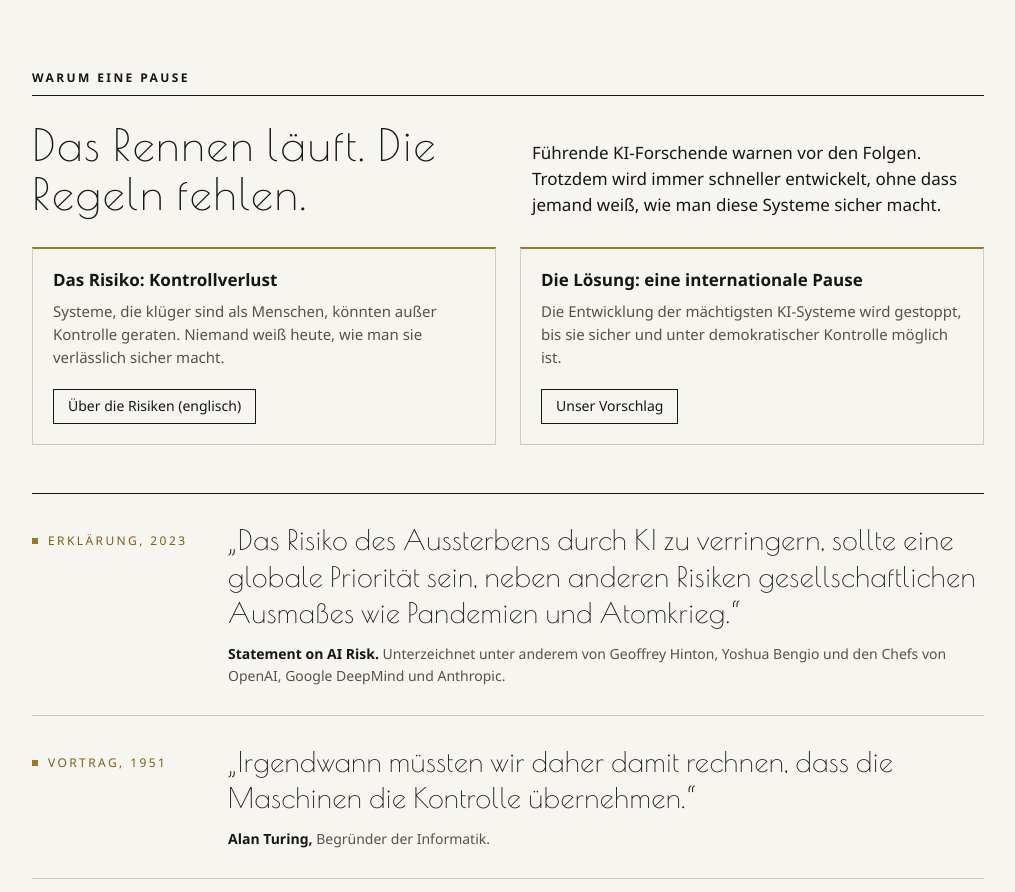
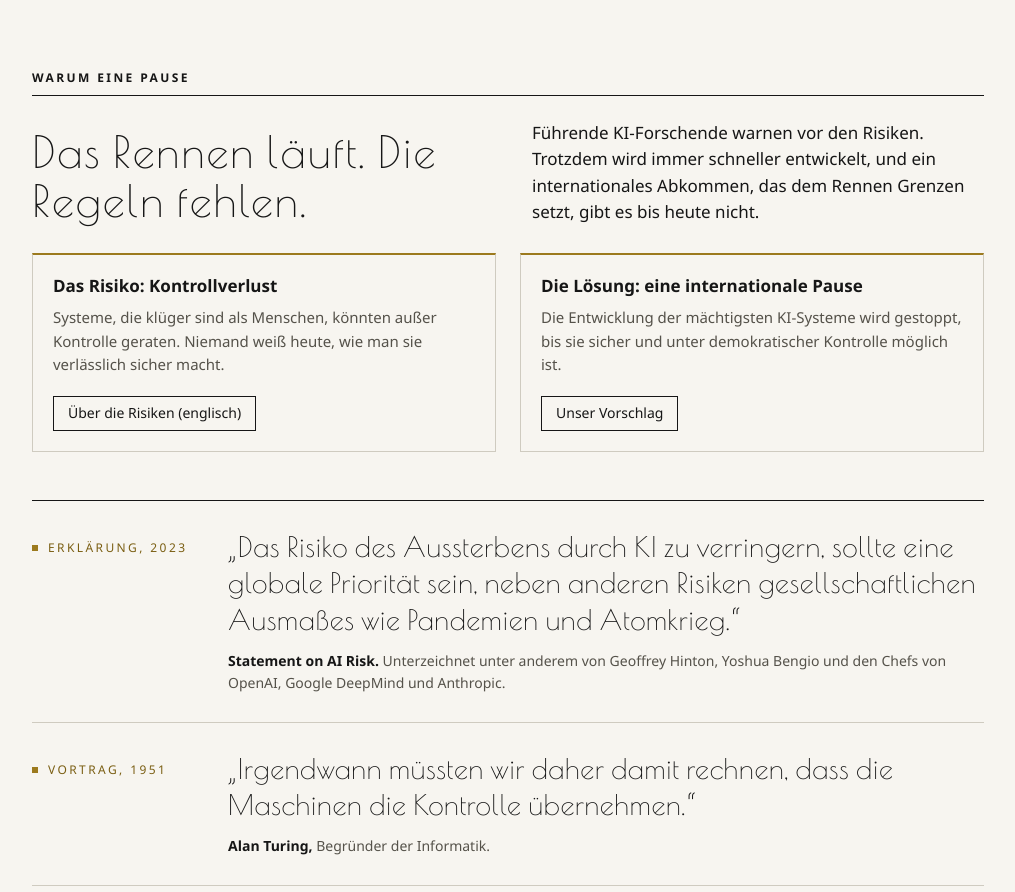
Before and after one commit to Benjifirst/PauseAI-Website, a plain HTML site: page index.html in a window 1280 px wide. Shown: the part 1149-2041 px from the top of the page, without its empty margins (132-1147 px from the left). Drawn offline with Linux system fonts and the light colour scheme.

Commit message:
Warum: Einleitung ohne Wiederholung aus dem Kopfbereich

```diff
--- a/index.html
+++ b/index.html
@@ -115,7 +115,7 @@
       <h2 class="section-title">Warum eine Pause</h2>
       <div class="head">
         <p class="display">Das Rennen läuft. Die Regeln fehlen.</p>
-        <p class="intro">Führende KI-Forschende warnen vor den Folgen. Trotzdem wird immer schneller entwickelt, ohne dass jemand weiß, wie man diese Systeme sicher macht.</p>
+        <p class="intro">Führende KI-Forschende warnen vor den Risiken. Trotzdem wird immer schneller entwickelt, und ein internationales Abkommen, das dem Rennen Grenzen setzt, gibt es bis heute nicht.</p>
       </div>
       <div class="cards two">
         <article class="card">
```
